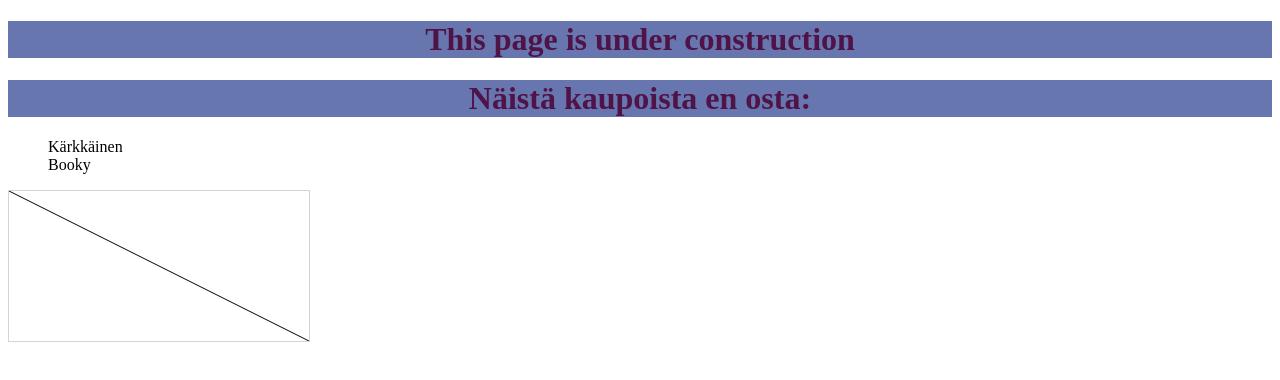
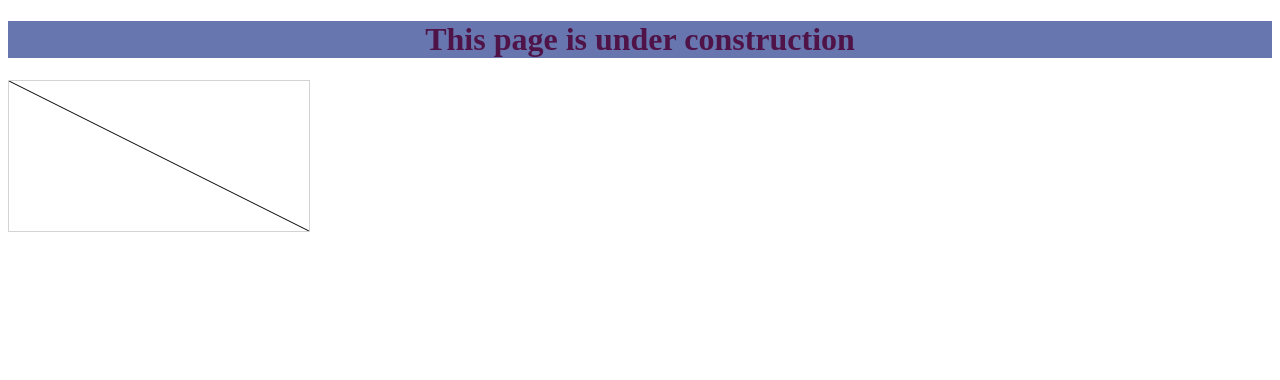
Before and after one commit to hm-lewis/hm-lewis.github.io, a plain HTML site: page index.html in a window 1280 px wide. Drawn offline with Linux system fonts and the light colour scheme.

Commit message:
Update index.html

```diff
--- a/index.html
+++ b/index.html
@@ -13,11 +13,7 @@
     </head>
     <body>
     <h1>This page is under construction</h1>
-    <h1>Näistä kaupoista en osta:</h1>
-        <ul>
-            Kärkkäinen <br>
-            Booky
-        </ul>
+
         <canvas id="myCanvas" width="300" height="150" style="border:1px solid #d3d3d3;">
 Your browser does not support the HTML5 canvas tag.</canvas>
 
```
